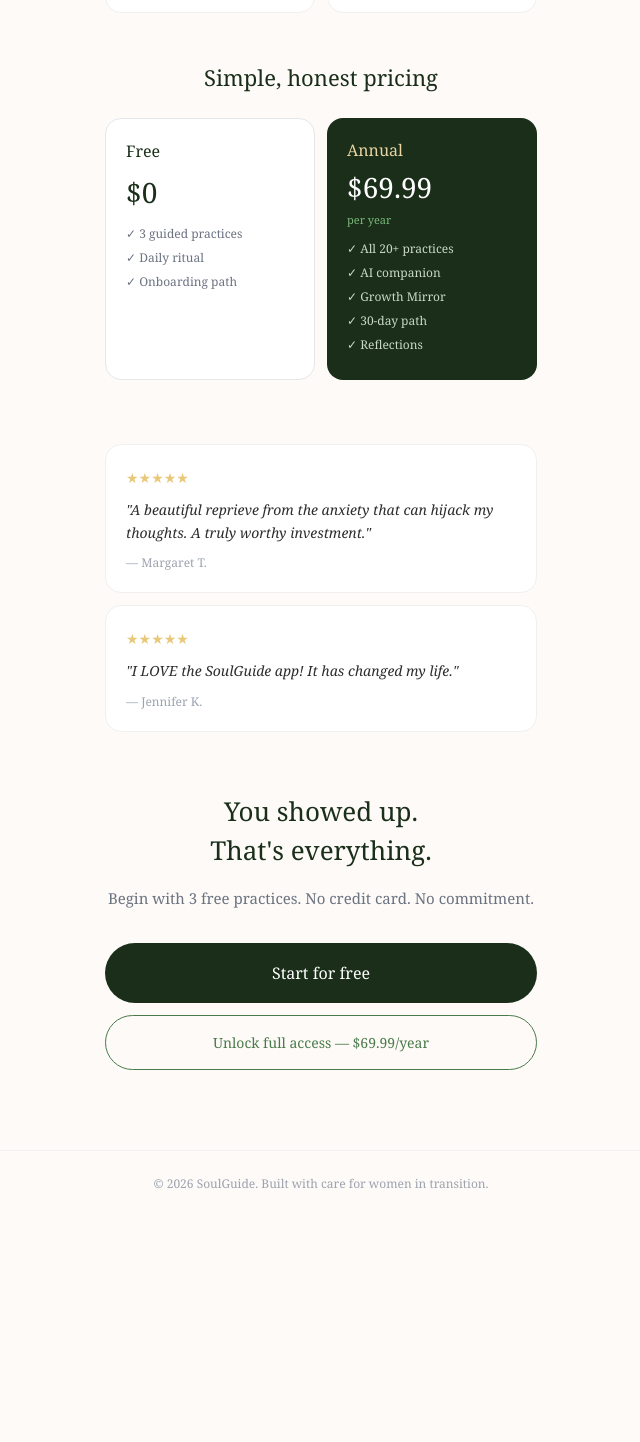
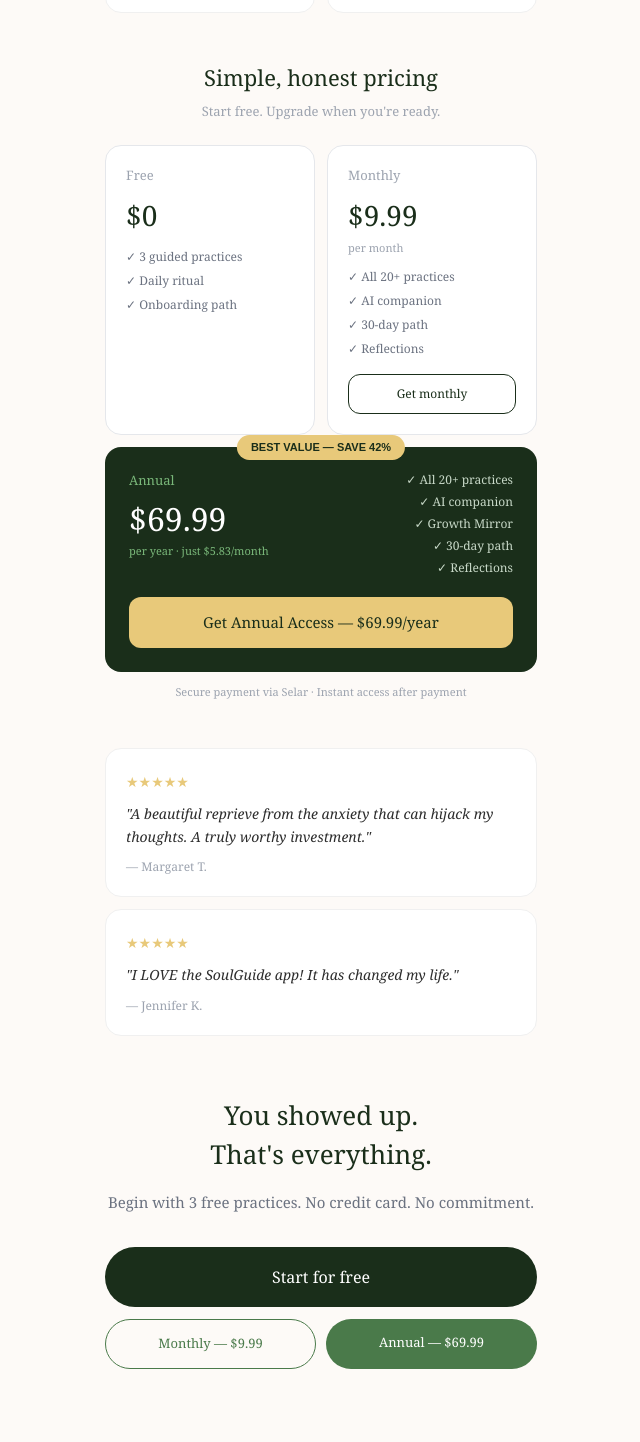
Before and after one commit to innocentfonkoa/Soul-guide, a React (Vite) app in the folder client/: page /welcome in a window 1280 px wide. Shown: the part 1708-3150 px from the top of the page, without its empty margins (319-959 px from the left). Before the commit the page ends 2925 px from the top, so only its background shows below. Built offline with nearby package versions, Linux system fonts and the light colour scheme.

Commit message:
feat: monthly + annual pricing on landing and paywall

```diff
--- a/client/src/pages/Landing.tsx
+++ b/client/src/pages/Landing.tsx
@@ -1,4 +1,7 @@
 import { useNavigate } from 'react-router-dom';
+
+const MONTHLY_URL = 'https://selar.com/s641241t38';
+const ANNUAL_URL  = 'https://selar.com/2b3820q571';
 
 export default function Landing() {
   const navigate = useNavigate();
@@ -13,6 +16,7 @@ export default function Landing() {
         </button>
       </nav>
 
+      {/* Hero */}
       <section style={{ padding: '60px 24px 48px', maxWidth: '480px', margin: '0 auto', textAlign: 'center' }}>
         <div style={{ width: '72px', height: '72px', borderRadius: '50%', backgroundColor: '#1a2e1a', margin: '0 auto 32px', display: 'flex', alignItems: 'center', justifyContent: 'center' }}>
           <svg viewBox="0 0 24 24" fill="none" stroke="#e8c97a" strokeWidth={1.5} style={{ width: '36px', height: '36px' }}>
@@ -34,6 +38,7 @@ export default function Landing() {
         <p style={{ fontSize: '12px', color: '#9ca3af' }}>3 practices free. No credit card needed.</p>
       </section>
 
+      {/* Testimonial */}
       <section style={{ padding: '0 24px 48px', maxWidth: '480px', margin: '0 auto' }}>
         <div style={{ backgroundColor: '#1a2e1a', borderRadius: '20px', padding: '28px 24px' }}>
           <div style={{ display: 'flex', gap: '4px', marginBottom: '12px' }}>
@@ -46,6 +51,7 @@ export default function Landing() {
         </div>
       </section>
 
+      {/* How it works */}
       <section style={{ padding: '0 24px 48px', maxWidth: '480px', margin: '0 auto' }}>
         <h2 style={{ fontSize: '22px', color: '#1a2e1a', marginBottom: '28px', fontWeight: 400, textAlign: 'center' }}>How SoulGuide works</h2>
         {[
@@ -65,6 +71,7 @@ export default function Landing() {
         ))}
       </section>
 
+      {/* What's inside */}
       <section style={{ padding: '0 24px 48px', maxWidth: '480px', margin: '0 auto' }}>
         <h2 style={{ fontSize: '22px', color: '#1a2e1a', marginBottom: '24px', fontWeight: 400, textAlign: 'center' }}>What's inside</h2>
         <div style={{ display: 'grid', gridTemplateColumns: '1fr 1fr', gap: '12px' }}>
@@ -72,9 +79,9 @@ export default function Landing() {
             { icon: '🎧', title: '20+ guided practices', body: 'Across healing, grief, identity, faith, joy and stillness' },
             { icon: '🤖', title: 'AI companion', body: 'A wise presence available whenever you need to think out loud' },
             { icon: '🌱', title: 'Daily rituals', body: 'A new anchor practice every morning' },
-            { icon: '📖', title: 'Growth Mirror', body: 'A personal monthly letter on how you have grown' },
-            { icon: '🛤️', title: '30-day path', body: 'A personalized sequence built around your transition' },
-            { icon: '💭', title: 'Reflections', body: 'Guided prompts after each practice' },
+            { icon: '📓', title: 'Growth Mirror', body: 'A personal monthly letter on how you have grown' },
+            { icon: '🗺️', title: '30-day path', body: 'A personalized sequence built around your transition' },
+            { icon: '💡', title: 'Reflections', body: 'Guided prompts after each practice' },
           ].map(f => (
             <div key={f.title} style={{ backgroundColor: 'white', borderRadius: '16px', padding: '16px', border: '1px solid #f0f0f0' }}>
               <div style={{ fontSize: '24px', marginBottom: '8px' }}>{f.icon}</div>
@@ -85,27 +92,74 @@ export default function Landing() {
         </div>
       </section>
 
+      {/* Pricing — updated with both plans */}
       <section style={{ padding: '0 24px 48px', maxWidth: '480px', margin: '0 auto' }}>
-        <h2 style={{ fontSize: '22px', color: '#1a2e1a', marginBottom: '24px', fontWeight: 400, textAlign: 'center' }}>Simple, honest pricing</h2>
-        <div style={{ display: 'grid', gridTemplateColumns: '1fr 1fr', gap: '12px', marginBottom: '16px' }}>
+        <h2 style={{ fontSize: '22px', color: '#1a2e1a', marginBottom: '8px', fontWeight: 400, textAlign: 'center' }}>Simple, honest pricing</h2>
+        <p style={{ fontSize: '13px', color: '#9ca3af', textAlign: 'center', marginBottom: '24px' }}>Start free. Upgrade when you're ready.</p>
+
+        <div style={{ display: 'grid', gridTemplateColumns: '1fr 1fr', gap: '12px', marginBottom: '12px' }}>
+
+          {/* Free */}
           <div style={{ backgroundColor: 'white', borderRadius: '16px', padding: '20px', border: '1px solid #e5e7eb' }}>
-            <p style={{ fontSize: '16px', color: '#1a2e1a', marginBottom: '8px' }}>Free</p>
-            <p style={{ fontSize: '28px', color: '#1a2e1a', marginBottom: '12px' }}>$0</p>
+            <p style={{ fontSize: '13px', color: '#9ca3af', marginBottom: '8px' }}>Free</p>
+            <p style={{ fontSize: '28px', color: '#1a2e1a', marginBottom: '12px', fontWeight: 400 }}>$0</p>
             {['3 guided practices', 'Daily ritual', 'Onboarding path'].map(f => (
               <p key={f} style={{ fontSize: '12px', color: '#6b7280', marginBottom: '6px' }}>✓ {f}</p>
             ))}
           </div>
-          <div style={{ backgroundColor: '#1a2e1a', borderRadius: '16px', padding: '20px' }}>
-            <p style={{ fontSize: '16px', color: '#e8d5a3', marginBottom: '4px' }}>Annual</p>
-            <p style={{ fontSize: '28px', color: 'white', marginBottom: '4px' }}>$69.99</p>
-            <p style={{ fontSize: '11px', color: '#7ab87a', marginBottom: '12px' }}>per year</p>
-            {['All 20+ practices', 'AI companion', 'Growth Mirror', '30-day path', 'Reflections'].map(f => (
-              <p key={f} style={{ fontSize: '12px', color: '#c8d9c8', marginBottom: '6px' }}>✓ {f}</p>
+
+          {/* Monthly */}
+          <div style={{ backgroundColor: 'white', borderRadius: '16px', padding: '20px', border: '1px solid #e5e7eb' }}>
+            <p style={{ fontSize: '13px', color: '#9ca3af', marginBottom: '8px' }}>Monthly</p>
+            <p style={{ fontSize: '28px', color: '#1a2e1a', marginBottom: '4px', fontWeight: 400 }}>$9.99</p>
+            <p style={{ fontSize: '11px', color: '#9ca3af', marginBottom: '12px' }}>per month</p>
+            {['All 20+ practices', 'AI companion', '30-day path', 'Reflections'].map(f => (
+              <p key={f} style={{ fontSize: '12px', color: '#6b7280', marginBottom: '6px' }}>✓ {f}</p>
             ))}
+            <a
+              href={MONTHLY_URL}
+              target="_blank"
+              rel="noopener noreferrer"
+              style={{ display: 'block', marginTop: '16px', padding: '10px', borderRadius: '12px', border: '1px solid #1a2e1a', color: '#1a2e1a', fontSize: '12px', textAlign: 'center', textDecoration: 'none', fontFamily: 'Georgia, serif' }}
+            >
+              Get monthly
+            </a>
           </div>
         </div>
+
+        {/* Annual — full width, highlighted */}
+        <div style={{ backgroundColor: '#1a2e1a', borderRadius: '16px', padding: '24px', position: 'relative' }}>
+          <div style={{ position: 'absolute', top: '-12px', left: '50%', transform: 'translateX(-50%)', backgroundColor: '#e8c97a', color: '#1a2e1a', fontSize: '11px', fontWeight: 700, padding: '4px 14px', borderRadius: '100px', fontFamily: 'sans-serif', whiteSpace: 'nowrap' }}>
+            BEST VALUE — SAVE 42%
+          </div>
+          <div style={{ display: 'flex', justifyContent: 'space-between', alignItems: 'flex-start', marginBottom: '16px' }}>
+            <div>
+              <p style={{ fontSize: '13px', color: '#7ab87a', marginBottom: '4px' }}>Annual</p>
+              <p style={{ fontSize: '32px', color: 'white', fontWeight: 400 }}>$69.99</p>
+              <p style={{ fontSize: '11px', color: '#7ab87a' }}>per year · just $5.83/month</p>
+            </div>
+            <div style={{ textAlign: 'right' }}>
+              {['All 20+ practices', 'AI companion', 'Growth Mirror', '30-day path', 'Reflections'].map(f => (
+                <p key={f} style={{ fontSize: '12px', color: '#c8d9c8', marginBottom: '4px' }}>✓ {f}</p>
+              ))}
+            </div>
+          </div>
+          <a
+            href={ANNUAL_URL}
+            target="_blank"
+            rel="noopener noreferrer"
+            style={{ display: 'block', padding: '14px', borderRadius: '12px', backgroundColor: '#e8c97a', color: '#1a2e1a', fontSize: '15px', textAlign: 'center', textDecoration: 'none', fontFamily: 'Georgia, serif', fontWeight: 400 }}
+          >
+            Get Annual Access — $69.99/year
+          </a>
+        </div>
+
+        <p style={{ fontSize: '11px', color: '#9ca3af', textAlign: 'center', marginTop: '12px' }}>
+          Secure payment via Selar · Instant access after payment
+        </p>
       </section>
 
+      {/* More testimonials */}
       <section style={{ padding: '0 24px 48px', maxWidth: '480px', margin: '0 auto' }}>
         {[
           { quote: 'A beautiful reprieve from the anxiety that can hijack my thoughts. A truly worthy investment.', name: 'Margaret T.' },
@@ -119,6 +173,7 @@ export default function Landing() {
         ))}
       </section>
 
+      {/* Final CTA */}
       <section style={{ padding: '0 24px 80px', maxWidth: '480px', margin: '0 auto', textAlign: 'center' }}>
         <h2 style={{ fontSize: '26px', color: '#1a2e1a', marginBottom: '16px', fontWeight: 400 }}>
           You showed up.<br />That's everything.
@@ -132,12 +187,24 @@ export default function Landing() {
         >
           Start for free
         </button>
-        <button
-          onClick={() => { window.location.href = 'https://selar.com/2b3820q571'; }}
-          style={{ backgroundColor: 'transparent', color: '#4a7a4a', border: '1px solid #4a7a4a', borderRadius: '100px', padding: '16px 40px', fontSize: '14px', cursor: 'pointer', fontFamily: 'Georgia, serif', display: 'block', width: '100%' }}
-        >
-          Unlock full access — $69.99/year
-        </button>
+        <div style={{ display: 'grid', gridTemplateColumns: '1fr 1fr', gap: '10px' }}>
+          <a
+            href={MONTHLY_URL}
+            target="_blank"
+            rel="noopener noreferrer"
+            style={{ backgroundColor: 'transparent', color: '#4a7a4a', border: '1px solid #4a7a4a', borderRadius: '100px', padding: '14px 16px', fontSize: '13px', cursor: 'pointer', fontFamily: 'Georgia, serif', textAlign: 'center', textDecoration: 'none', display: 'block' }}
+          >
+            Monthly — $9.99
+          </a>
+          <a
+            href={ANNUAL_URL}
+            target="_blank"
+            rel="noopener noreferrer"
+            style={{ backgroundColor: '#4a7a4a', color: 'white', border: 'none', borderRadius: '100px', padding: '14px 16px', fontSize: '13px', cursor: 'pointer', fontFamily: 'Georgia, serif', textAlign: 'center', textDecoration: 'none', display: 'block' }}
+          >
+            Annual — $69.99
+          </a>
+        </div>
       </section>
 
       <footer style={{ padding: '24px', borderTop: '1px solid #f0f0f0', textAlign: 'center' }}>
--- a/client/src/pages/Library.tsx
+++ b/client/src/pages/Library.tsx
@@ -7,34 +7,74 @@ import PracticeCard from '../components/PracticeCard';
 import AudioPlayer from '../components/AudioPlayer';
 
 const FREE_PRACTICE_LIMIT = 3;
+const MONTHLY_URL = 'https://selar.com/s641241t38';
+const ANNUAL_URL  = 'https://selar.com/2b3820q571';
 const categories = ['all', 'healing', 'identity', 'grief', 'faith', 'connection', 'joy', 'stillness'];
 
 function PaywallModal({ onClose }: { onClose: () => void }) {
   return (
-    <div className="fixed inset-0 z-50 flex items-center justify-center" style={{ backgroundColor: 'rgba(0,0,0,0.6)' }}>
-      <div className="rounded-3xl w-full mx-4 p-6 text-center" style={{ backgroundColor: '#fdfaf7', maxWidth: '400px' }}>
-        <div className="w-16 h-16 rounded-full flex items-center justify-center mx-auto mb-4" style={{ backgroundColor: '#e6ede6' }}>
-          <svg viewBox="0 0 24 24" fill="none" stroke="#4a7a4a" strokeWidth={1.5} className="w-8 h-8">
-            <path strokeLinecap="round" strokeLinejoin="round" d="M12 18.75a6 6 0 006-6v-1.5m-6 7.5a6 6 0 01-6-6v-1.5m6 7.5v3.75m-3.75 0h7.5M12 15.75a3 3 0 01-3-3V4.5a3 3 0 116 0v8.25a3 3 0 01-3 3z" />
-          </svg>
+    <div className="fixed inset-0 z-50 flex items-end justify-center p-4" style={{ backgroundColor: 'rgba(0,0,0,0.6)' }}>
+      <div className="rounded-3xl w-full p-6" style={{ backgroundColor: '#fdfaf7', maxWidth: '480px' }}>
+
+        {/* Header */}
+        <div className="text-center mb-6">
+          <div style={{ fontSize: '40px', marginBottom: '12px' }}>🌸</div>
+          <h3 className="font-serif text-xl mb-2" style={{ color: '#1a2e1a' }}>Unlock Full Access</h3>
+          <p className="text-sm" style={{ color: '#6b7280', lineHeight: 1.6 }}>
+            You've completed your 3 free practices.<br />Choose a plan to continue your journey.
+          </p>
         </div>
-        <h3 className="font-serif text-xl mb-2" style={{ color: '#2c2c2c' }}>
-          You've explored 3 free practices
-        </h3>
-        <p className="text-sm mb-6" style={{ color: '#6b7280', lineHeight: 1.6 }}>
-          Unlock all 20 practices, your AI companion, and monthly Growth Mirror for just $69.99/year.
-        </p>
-        <button
-          onClick={() => { window.location.href = 'https://selar.com/2b3820q571'; }}
-          className="w-full py-4 rounded-2xl text-white font-medium mb-3"
-          style={{ backgroundColor: '#1a2e1a' }}
+
+        {/* Monthly option */}
+        <a
+          href={MONTHLY_URL}
+          target="_blank"
+          rel="noopener noreferrer"
+          style={{ display: 'flex', justifyContent: 'space-between', alignItems: 'center', padding: '16px', borderRadius: '16px', border: '1px solid #e5e7eb', marginBottom: '10px', textDecoration: 'none', backgroundColor: 'white' }}
         >
-          Unlock full access — $69.99/year
-        </button>
+          <div>
+            <p style={{ fontSize: '15px', color: '#1a2e1a', fontFamily: 'Georgia, serif', marginBottom: '2px' }}>Monthly</p>
+            <p style={{ fontSize: '12px', color: '#9ca3af' }}>Renew anytime · no lock-in</p>
+          </div>
+          <div style={{ textAlign: 'right' }}>
+            <p style={{ fontSize: '20px', color: '#1a2e1a', fontFamily: 'Georgia, serif' }}>$9.99</p>
+            <p style={{ fontSize: '11px', color: '#9ca3af' }}>/month</p>
+          </div>
+        </a>
+
+        {/* Annual option — highlighted */}
+        <div style={{ position: 'relative', marginBottom: '16px' }}>
+          <div style={{ position: 'absolute', top: '-10px', left: '16px', backgroundColor: '#e8c97a', color: '#1a2e1a', fontSize: '10px', fontWeight: 700, padding: '3px 10px', borderRadius: '100px', fontFamily: 'sans-serif' }}>
+            BEST VALUE — SAVE 42%
+          </div>
+          <a
+            href={ANNUAL_URL}
+            target="_blank"
+            rel="noopener noreferrer"
+            style={{ display: 'flex', justifyContent: 'space-between', alignItems: 'center', padding: '16px', borderRadius: '16px', border: '2px solid #1a2e1a', textDecoration: 'none', backgroundColor: '#f0f5f0' }}
+          >
+            <div>
+              <p style={{ fontSize: '15px', color: '#1a2e1a', fontFamily: 'Georgia, serif', marginBottom: '2px' }}>Annual</p>
+              <p style={{ fontSize: '12px', color: '#4a7a4a' }}>Just $5.83/month</p>
+            </div>
+            <div style={{ textAlign: 'right' }}>
+              <p style={{ fontSize: '20px', color: '#1a2e1a', fontFamily: 'Georgia, serif' }}>$69.99</p>
+              <p style={{ fontSize: '11px', color: '#9ca3af' }}>/year</p>
+            </div>
+          </a>
+        </div>
+
+        {/* After payment note */}
+        <div style={{ backgroundColor: '#fef9ec', borderRadius: '12px', padding: '12px', marginBottom: '16px', textAlign: 'center' }}>
+          <p style={{ fontSize: '12px', color: '#92710a', lineHeight: 1.5 }}>
+            After payment, <strong>log out and log back in</strong> to activate your access instantly.
+          </p>
+        </div>
+
         <button
           onClick={onClose}
           className="w-full py-3 rounded-2xl text-sm"
-          style={{ color: '#6b7280' }}
+          style={{ color: '#9ca3af', background: 'none', border: 'none', cursor: 'pointer', fontFamily: 'Georgia, serif' }}
         >
           Maybe later
         </button>
@@ -133,16 +173,16 @@ function PracticeDetail() {
             <button
               onClick={() => setShowPaywall(true)}
               className="w-full py-4 rounded-2xl text-white font-medium"
-              style={{ backgroundColor: '#1a2e1a' }}
+              style={{ backgroundColor: '#1a2e1a', border: 'none', cursor: 'pointer', fontFamily: 'Georgia, serif', fontSize: '15px' }}
             >
-              Unlock all practices — $69.99/year
+              Unlock all practices
             </button>
           </div>
         ) : (
           <button
             onClick={handleBegin}
             className="w-full py-4 rounded-2xl text-white font-medium text-lg flex items-center justify-center gap-3 shadow-md"
-            style={{ backgroundColor: '#4a7a4a' }}
+            style={{ backgroundColor: '#4a7a4a', border: 'none', cursor: 'pointer' }}
           >
             <svg viewBox="0 0 24 24" fill="white" className="w-6 h-6">
               <path fillRule="evenodd" d="M4.5 5.653c0-1.426 1.529-2.33 2.779-1.643l11.54 6.348c1.295.712 1.295 2.573 0 3.285L7.28 19.991c-1.25.687-2.779-.217-2.779-1.643V5.653z" clipRule="evenodd" />
@@ -165,7 +205,6 @@ function PracticeDetail() {
           onComplete={handleComplete}
         />
       )}
-
       {showPaywall && <PaywallModal onClose={() => setShowPaywall(false)} />}
     </div>
   );
@@ -215,7 +254,6 @@ export default function Library() {
   };
 
   const usedPractices = parseInt(localStorage.getItem('sg_free_used') || '0');
-
   if (id) return <PracticeDetail />;
 
   return (
@@ -274,15 +312,9 @@ export default function Library() {
                 const isLocked = !user?.subscriptionActive && index >= FREE_PRACTICE_LIMIT && usedPractices >= FREE_PRACTICE_LIMIT;
                 return (
                   <div key={p.id} className="relative">
-                    <PracticeCard
-                      practice={p}
-                      onClick={() => navigate(`/library/${p.id}`)}
-                    />
+                    <PracticeCard practice={p} onClick={() => navigate(`/library/${p.id}`)} />
                     {isLocked && (
-                      <div
-                        className="absolute inset-0 rounded-2xl flex items-center justify-center"
-                        style={{ backgroundColor: 'rgba(255,255,255,0.85)' }}
-                      >
+                      <div className="absolute inset-0 rounded-2xl flex items-center justify-center" style={{ backgroundColor: 'rgba(255,255,255,0.85)' }}>
                         <span style={{ fontSize: '24px' }}>🔒</span>
                       </div>
                     )}
```
